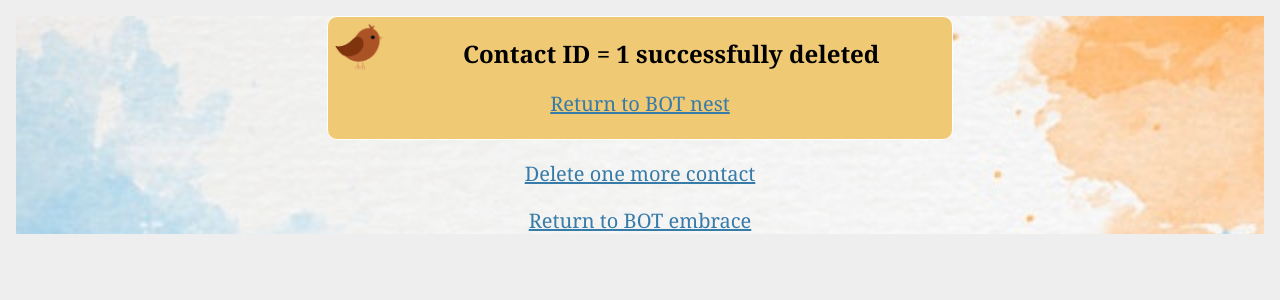
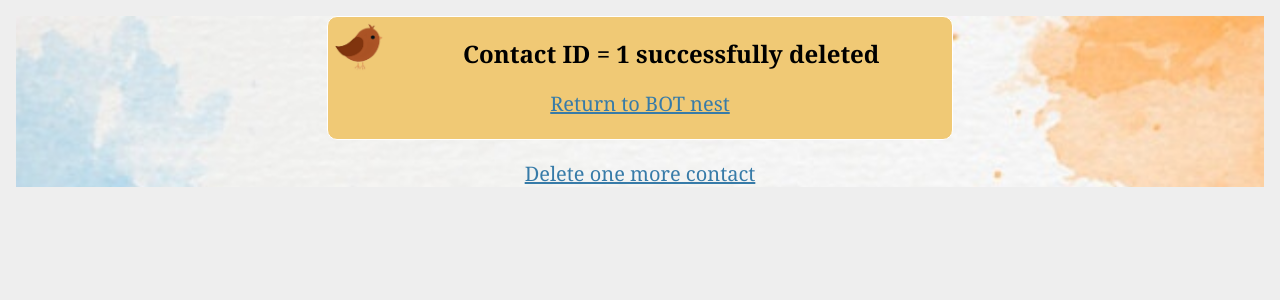
Before and after one commit to anna-khodyka/draft-project-2, a Flask app: page /contact/delete_contact/1 in a window 1280 px wide. Shown: the top 300 px of the page. Run offline with Flask 2, Linux system fonts and the light colour scheme; the visitor is signed in with stand-in values (Sample User, id 1); data that the repository does not hold is empty.

Commit message:
Add files via upload

```diff
--- a/bot/templates/base_OK.html
+++ b/bot/templates/base_OK.html
@@ -33,7 +33,6 @@
 
 <div align = 'center'>
 	{% block links %}{% endblock %}
-	<p align = 'center'><a href= /bot-command>Return to BOT embrace</a></p>
 </div>
 
 </html>
```
